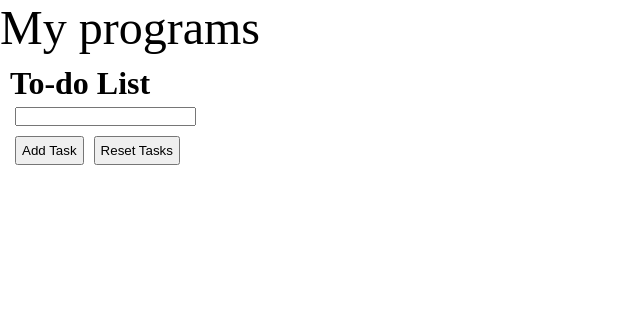
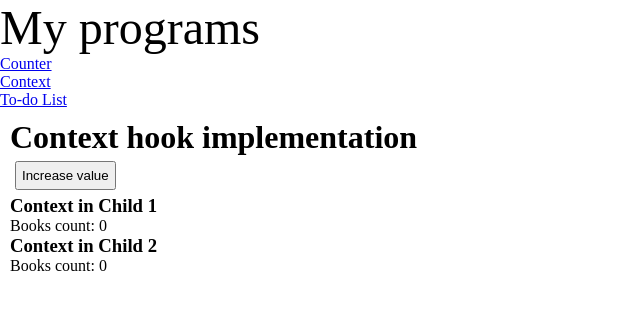
Before and after one commit to vermayash/my-react-project, a React (Create React App) app: page /context in a window 1280 px wide. Shown: the top 310 px of the page, without its empty margins (0-640 px from the left). Built offline with nearby package versions, Linux system fonts and the light colour scheme.

Commit message:
Add Routing functionality

```diff
--- a/package.json
+++ b/package.json
@@ -10,6 +10,7 @@
     "gh-pages": "^6.1.1",
     "react": "^18.3.1",
     "react-dom": "^18.3.1",
+    "react-router-dom": "^6.24.1",
     "react-scripts": "5.0.1",
     "web-vitals": "^2.1.4"
   },
--- a/src/App.js
+++ b/src/App.js
@@ -1,3 +1,4 @@
+import { BrowserRouter as Router, Routes, Route, Link } from "react-router-dom";
 import Counter from "./programs/counter/Counter";
 import Parent from "./programs/contextHook/Parent";
 import TodoList from "./programs/todoList/TodoList";
@@ -11,12 +12,30 @@ const App = () => {
                     margin: 0;
                     padding: 0;
                 }
-            `}
-            </style>
-            <span style={{"fontSize": "48px"}}>My programs</span>
-            {/* <Counter />
-            <Parent /> */}
-            <TodoList />
+            `}</style>
+            <span style={{ fontSize: "48px" }}>My programs</span>
+            <Router>
+                <div>
+                    <nav>
+                        <ul>
+                            <li>
+                                <Link to="/counter">Counter</Link>
+                            </li>
+                            <li>
+                                <Link to="/context">Context</Link>
+                            </li>
+                            <li>
+                                <Link to="/todoList">To-do List</Link>
+                            </li>
+                        </ul>
+                    </nav>
+                    <Routes>
+                        <Route path="/counter" element={<Counter />} />
+                        <Route path="/context" element={<Parent />} />
+                        <Route path="/todoList" element={<TodoList />} />
+                    </Routes>
+                </div>
+            </Router>
         </div>
     );
 };
--- a/src/programs/contextHook/Child1.js
+++ b/src/programs/contextHook/Child1.js
@@ -6,7 +6,7 @@ const Child1 = () => {
 
     return (
         <div>
-            <h3>Context Child 1</h3>
+            <h3>Context in Child 1</h3>
             <p>Books count:  {booksValue}</p>
         </div>
     );
--- a/src/programs/contextHook/Child2.js
+++ b/src/programs/contextHook/Child2.js
@@ -6,7 +6,7 @@ const Child2 = () => {
 
     return (
         <div>
-            <h3>Context Child 2</h3>
+            <h3>Context in Child 2</h3>
             <p>Books count:  {booksValue}</p>
         </div>
     );
--- a/src/programs/contextHook/Parent.js
+++ b/src/programs/contextHook/Parent.js
@@ -16,8 +16,8 @@ const Parent = () => {
     // },[]);
 
     return (
-        <div style={{"padding": "50px"}}>
-            <h3>Parent component</h3>
+        <div style={{"padding": "10px"}}>
+            <h1>Context hook implementation</h1>
             <Button btnId="increaseVal" btnValue="Increase value" btnCallBack={callBack} />
 
             <BooksContext.Provider value={val}>
```
Also changed, not shown: 1 other file (tests, documents, lock files or other folders).
